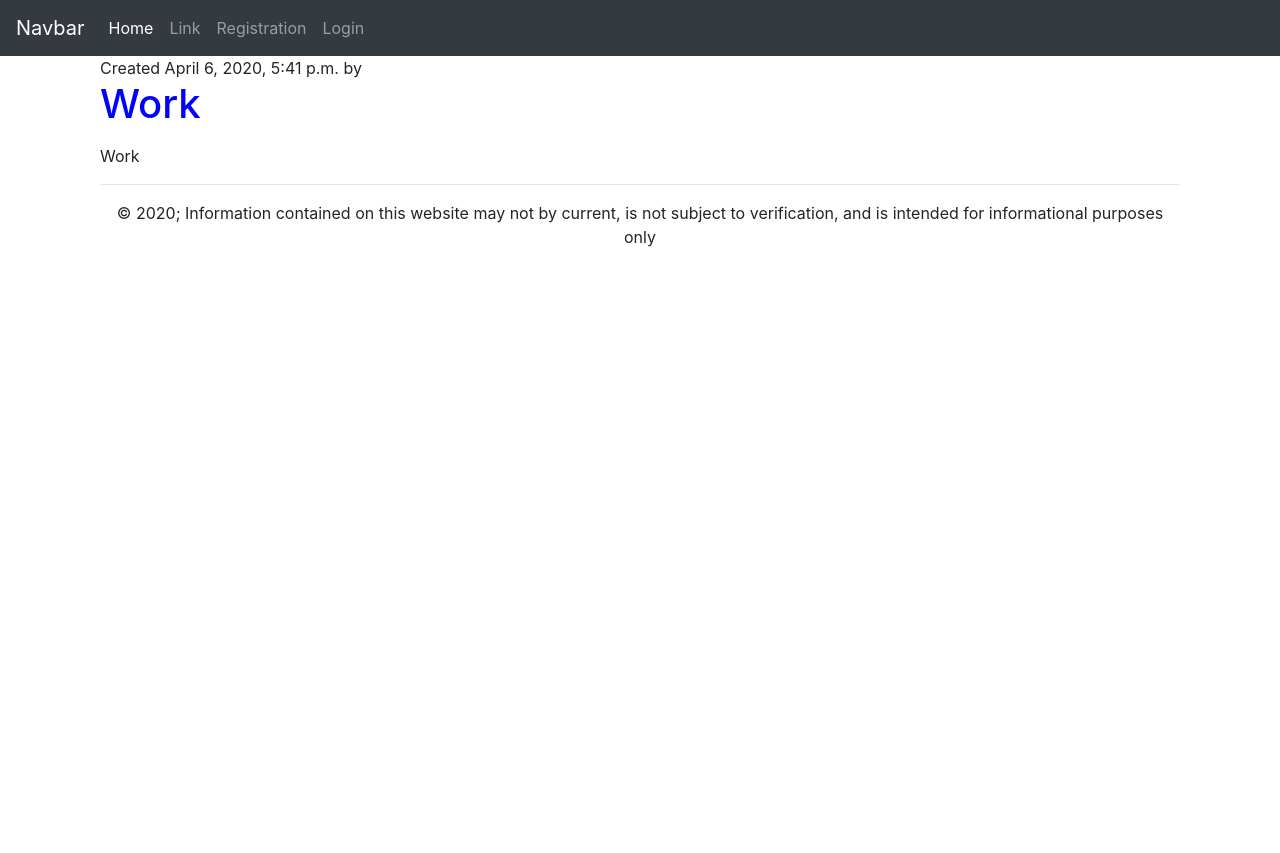
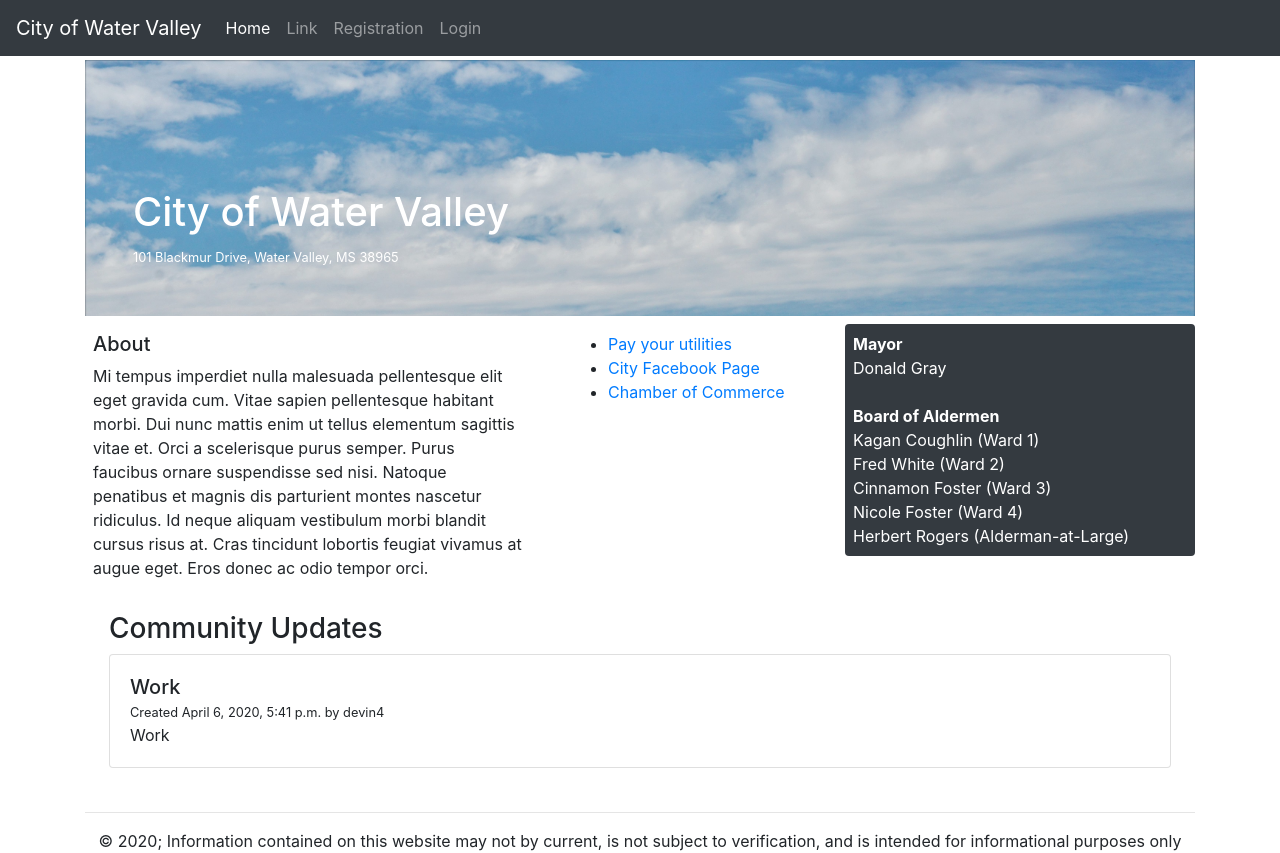
Before and after one commit to devinbooker616/WVWebsite, a Django app: template WVWebsite/app/templates/home.html in a window 1280 px wide. Before the commit the page ends 247 px from the top, so only its background shows below. Run offline with Django 3.2, Linux system fonts and the light colour scheme; the template is opened without the code that fills it: values that come from a table or form of the project are taken from there, others are empty; data comes from the database, SQL or seed files in the repository; parts of the project's set-up code (start-up, migrations or seed data) failed here and were passed over; some libraries are stand-ins or nearby versions.

Commit message:
More formatting updates
Added  banner with background image.

Removed redundant bottome margin for p tags (tnymice wraps everything in a p tag)

Restyled posts to have better spacing.

```diff
--- a/WVWebsite/app/static/main.css
+++ b/WVWebsite/app/static/main.css
@@ -1,9 +1,26 @@
-h1 {
+/* h1 {
   color: #0000ff;
+} */
+
+/* h2 {
+  color: #ff0000;
+} */
+
+#header-img {
+  background-size: cover;
+  background-repeat: no-repeat;
+  background-position: center middle;
+  padding: 3rem;
+  padding-top: 8rem;
+  background-attachment: fixed;
 }
 
-h2 {
-  color: #ff0000;
+.post-header {
+  margin-bottom: 0rem;
+}
+
+p {
+  margin-bottom: 0rem;
 }
 
 footer {
--- a/WVWebsite/app/templates/base.html
+++ b/WVWebsite/app/templates/base.html
@@ -11,6 +11,7 @@
   <!-- Bootstrap CSS -->
   <link rel="stylesheet" href="https://stackpath.bootstrapcdn.com/bootstrap/4.4.1/css/bootstrap.min.css"
     integrity="sha384-Vkoo8x4CGsO3+Hhxv8T/Q5PaXtkKtu6ug5TOeNV6gBiFeWPGFN9MuhOf23Q9Ifjh" crossorigin="anonymous">
+
   <link rel="stylesheet" type="text/css" href="{% static 'main.css' %}" />
   <title>Water Valley, Mississippi</title>
 </head>
@@ -18,7 +19,7 @@
 <body>
   <!-- navbar -->
   <nav class="navbar navbar-expand-lg navbar-dark bg-dark">
-    <a class="navbar-brand" href="#">Navbar</a>
+    <a class="navbar-brand" href="#">City of Water Valley</a>
     <button class="navbar-toggler" type="button" data-toggle="collapse" data-target="#navbarSupportedContent"
       aria-controls="navbarSupportedContent" aria-expanded="false" aria-label="Toggle navigation">
       <span class="navbar-toggler-icon"></span>
@@ -60,13 +61,18 @@
 
   <div class="container">
     <div id="content">
+
+      <div id="header-img" style="background-image: url('{% static 'bg.jpg' %}');" class="mt-1 text-white">
+        <h1>City of Water Valley</h1>
+        <small>101 Blackmur Drive, Water Valley, MS 38965</small>
+      </div>
+
       {% block content %}{% endblock %}
     </div>
 
     <hr />
 
     <!-- footer -->
-    <div class="container">
     <div class="row">
       <div class="col-sm-12">
         <!-- Logged user info -->
@@ -84,6 +90,7 @@
       </div>
     </div>
   </div>
+
   <!-- Latest compiled and minified JavaScript -->
   <!-- jQuery first, then Popper.js, then Bootstrap JS -->
   <script src="https://code.jquery.com/jquery-3.4.1.slim.min.js"
@@ -102,7 +109,6 @@
     });
   </script>
 
-  </div>
 </body>
 
 </html>
--- a/WVWebsite/app/templates/home.html
+++ b/WVWebsite/app/templates/home.html
@@ -1,16 +1,62 @@
 {% extends "base.html" %}
 {% block content %}
-<body>
-   <div class="starter-template container">
-        {% for post in posts %}
-            <div class="panel">
-                <div class="panel-heading">
-                    <div> Created {{ post.pub_date }} by <a
 
+
+<div id="about">
+    <div class="row mt-2">
+        <div class="col-md-5">
+            <div class="p-2">
+                <h5>About</h5>
+                <p>Mi tempus imperdiet nulla malesuada pellentesque elit eget gravida cum. Vitae sapien pellentesque
+                    habitant morbi. Dui nunc mattis enim ut tellus elementum sagittis vitae et. Orci a scelerisque purus
+                    semper. Purus faucibus ornare suspendisse sed nisi. Natoque penatibus et magnis dis parturient
+                    montes nascetur ridiculus. Id neque aliquam vestibulum morbi blandit cursus risus at. Cras tincidunt
+                    lobortis feugiat vivamus at augue eget. Eros donec ac odio tempor orci.</p>
             </div>
         </div>
-                <h1>{{post.title|safe}}</h1>
-                <p class="panel-body"> {{ post.body|safe }}<p>
+        <div class="col-md-3">
+            <div class="p-2">
+                <ul>
+                    <li><a href="https://www.doxo.com/info/city-water-valley-util-dept-ms" target="_blank">Pay your
+                            utilities</a></li>
+                    <li><a href="https://www.facebook.com/pages/Water-Valley-City-Hall/105772119798635"
+                            target="_blank">City
+                            Facebook Page</a></li>
+                    <li><a href="https://www.watervalleychamber.com/" target="_blank">Chamber of Commerce</a></li>
+                </ul>
+            </div>
+        </div>
+        <div class="col-md-4">
+            <div class="bg-dark rounded text-white p-2">
+                <p>
+                    <b>Mayor</b><br>
+                    Donald Gray<br><br>
+                    <b>Board of Aldermen</b><br>
+                    Kagan Coughlin (Ward 1)<br>
+                    Fred White (Ward 2)<br>
+                    Cinnamon Foster (Ward 3)<br>
+                    Nicole Foster (Ward 4)<br>
+                    Herbert Rogers (Alderman-at-Large)
+                </p>
+            </div>
+        </div>
+    </div>
+</div>
+
+
+<div class="posts p-4">
+    <h3>Community Updates</h3>
+    {% for post in posts %}
+    <div class="card my-1">
+        <div class="card-body">
+            <h5 class="post-header">{{post.title|safe}}</h5>
+            <small class="mt-0 mb-1">
+                Created {{ post.pub_date }} by {{ post.user }}
+            </small>
+            <div>
+                {{ post.body|safe }}
+            </div>
+        </div>
     </div>
     {% if user.is_superuser %}
     <div class="row">
@@ -30,5 +76,5 @@
 
     {% endif %}
     {% endfor %}
-</body>
+</div>
 {% endblock content %}
```
Also changed, not shown: WVWebsite/app/templates/create_post.html (+4 -8 lines), WVWebsite/app/static/bg.jpg (added). Lines whose indentation alone changed are shown as unchanged.
